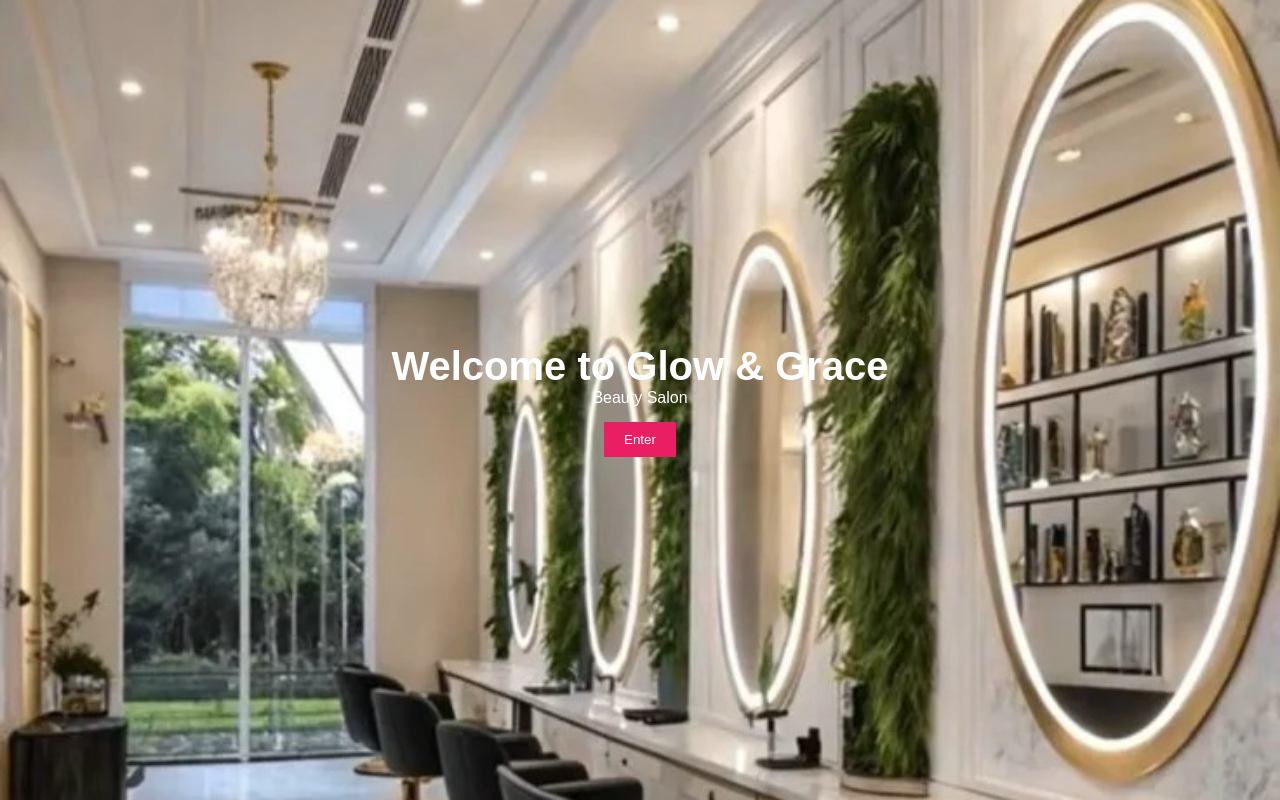
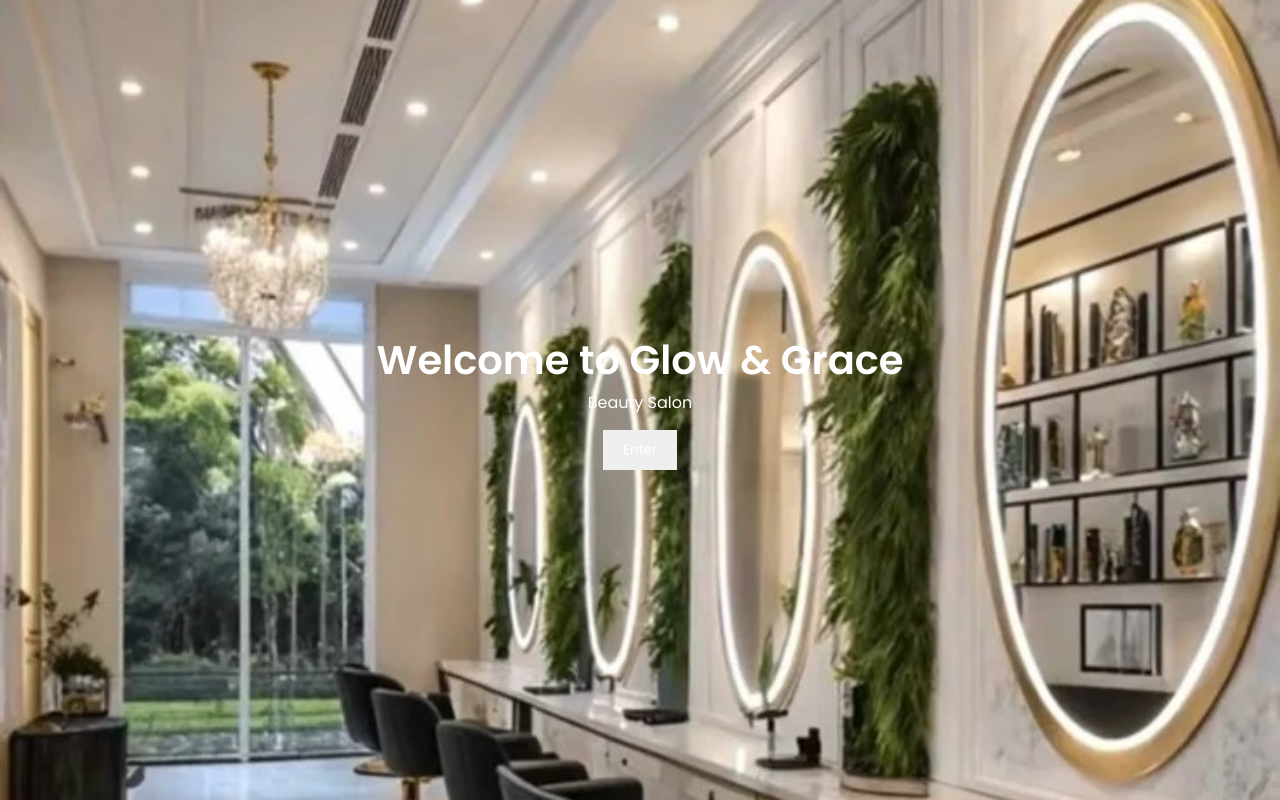
Before and after one commit to sheeza-bit/Beauty-saloon, a plain HTML site: page index.html in a window 1280 px wide. Drawn offline with Linux system fonts and the light colour scheme.

Commit message:
Update style.css

```diff
--- a/style.css
+++ b/style.css
@@ -3,7 +3,7 @@
   margin: 0;
   padding: 0;
   box-sizing: border-box;
-  font-family: Arial;
+  font-family: 'Poppins', sans-serif;
 }
 
 /* HERO */
@@ -24,7 +24,7 @@
 .btn {
   margin-top: 15px;
   padding: 10px 20px;
-  background: #e91e63;
+  background: linear-gradient(#e91e63);
   border: none;
   color: white;
   cursor: pointer;
```
